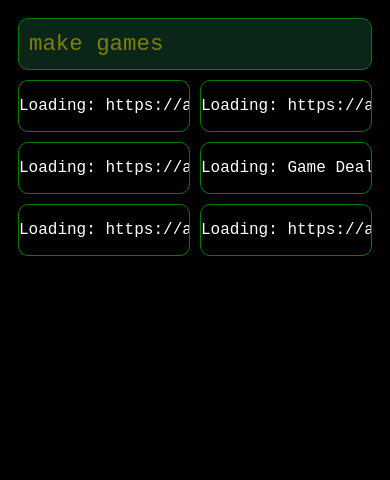
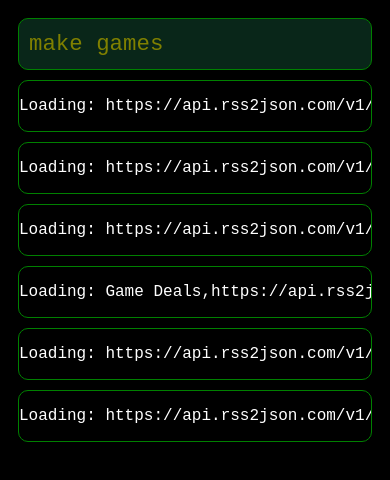
Before and after one commit to kyuuzou/homepage, a plain HTML site: page index.html in a window 390 px wide. Drawn offline with Linux system fonts and the light colour scheme; no server answers.

Commit message:
Switch to 1-column layout on mobile.

```diff
--- a/style.css
+++ b/style.css
@@ -51,6 +51,12 @@ input {
     gap: 10px;
 }
 
+@media only screen and (max-width: 768px) {
+    [class*="grid-container"] {
+        grid-template-columns: repeat(1, 1fr);
+    }
+}
+
 .grid-container a {
     color: green;
     display: block;
```
